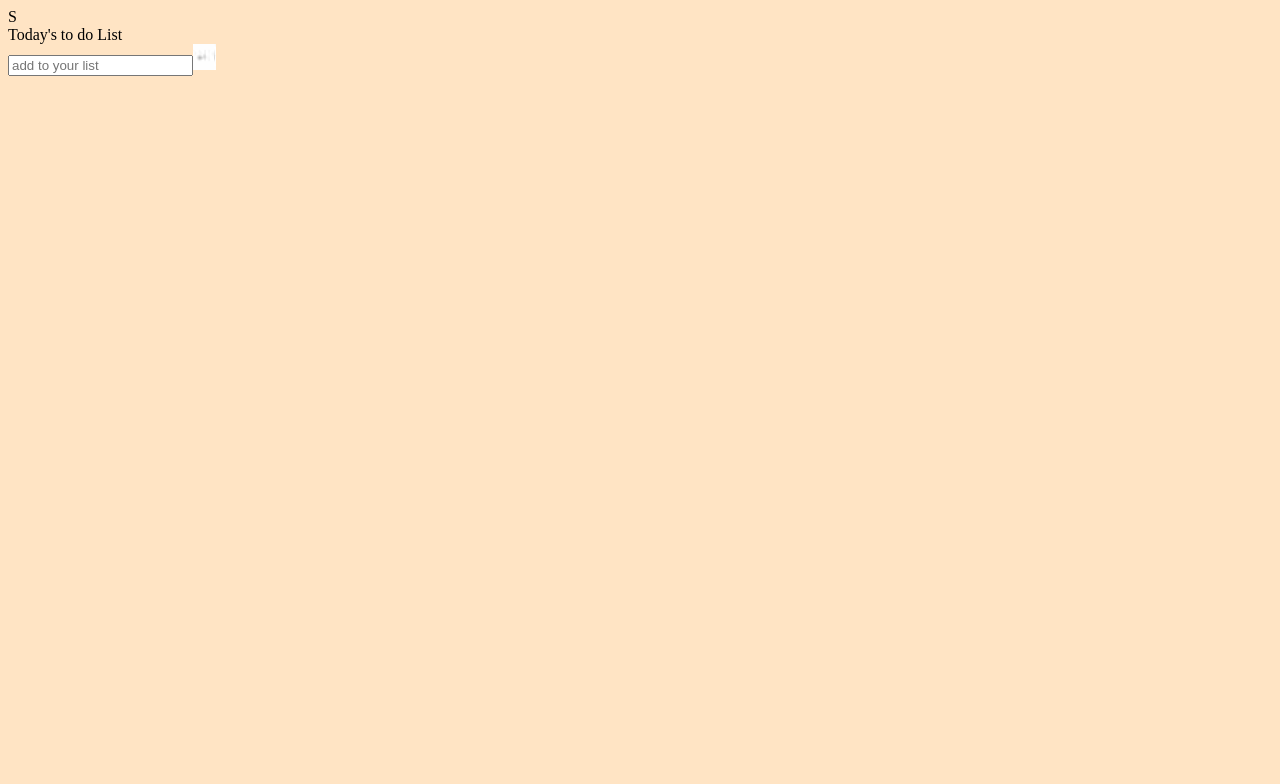
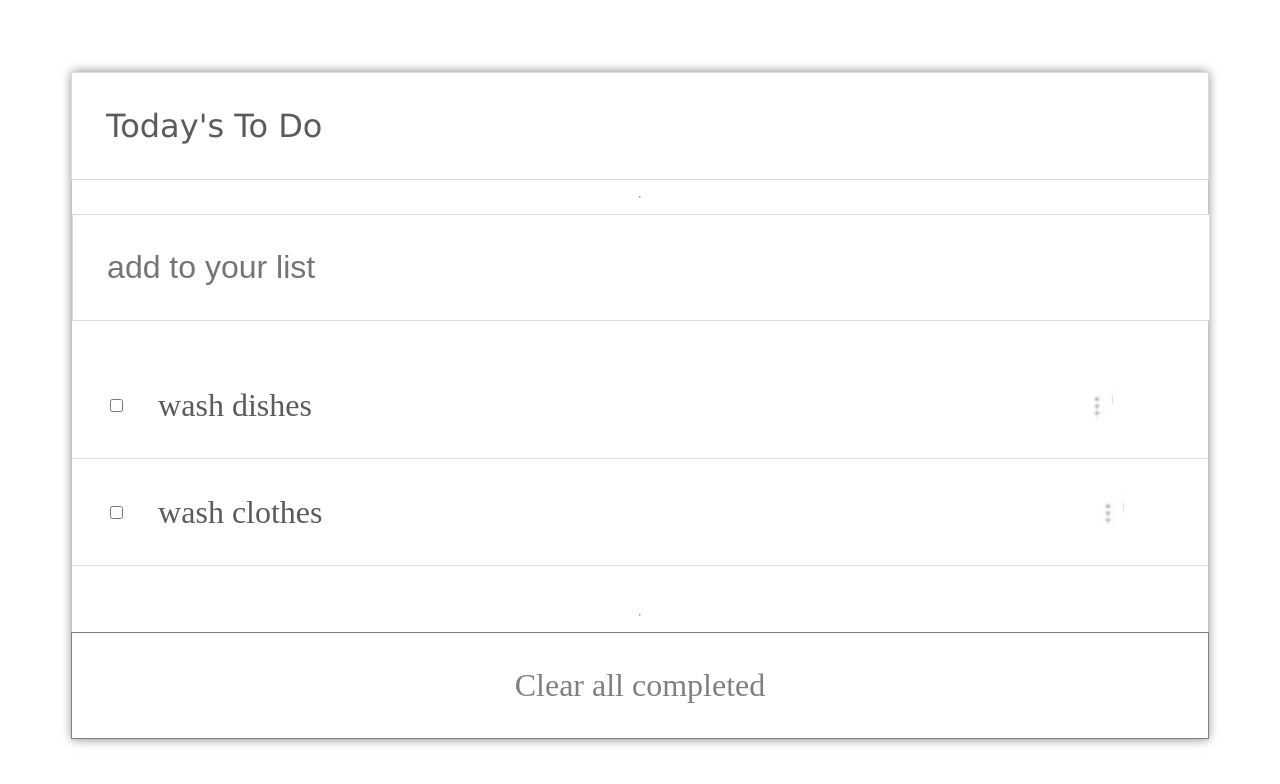
Before and after one commit to umarahgul/webpackSetup, a website built with webpack: page src/index.html in a window 1280 px wide. Built offline with nearby package versions, Linux system fonts and the light colour scheme.

Commit message:
added styles to the todo list

```diff
--- a/src/index.html
+++ b/src/index.html
@@ -5,14 +5,17 @@
     <meta name="viewport" content="width=device-width, initial-scale=1.0">
     <title>to do list</title>
 </head>
-<body>S
+<body>
     <section class="container_list" id="container">
-        <div>Today's to do List</div>
-        <div class="addListitem"><input type="text" placeholder="add to your list"><img src="./src/assets/enter.png"></div>
-
+        <div class="listStyle">Today's To Do </div>
+        <hr>
+        <div class="addListitem"><input type="text" placeholder="add to your list" class="inputNew"></div>
+        <div class="divider"></div>
         <div id="populate" class="populateList">
             <!-- populate list here -->
          </div>
+         <hr>
+         <div class="clearAll" id="clearAll">Clear all completed</div>
     </section>
 
 </body>
--- a/src/index.js
+++ b/src/index.js
@@ -1,40 +1,53 @@
 import _ from 'lodash';
 import './style.css';
-import Icon from './icon.png';
 import addItem from './modules/addItem.js'
+import options from '/src/assets/options.png'
 
 
   const todoList=[
     {
-      descritpion: 'wash dishes',
-      completed:'false',
-      index: '0'
+      description: 'wash dishes',
+      completed:false,
+      index: 0
     },
     {
       description: 'wash clothes',
-      completed:'false',
-      index: '1'
+      completed:false,
+      index: 1
     }
   ];
 
   const populateList = () => {
+    // alert("hello world");
    const parent= document.getElementById('populate');
-    for(let x=0; x< todoList.length; x +=1)
+   const ulList= document.createElement('ul');
+   ulList.classList.add('ulList');
+    for(let x=0; x< todoList.length; x += 1)
     {
-      const ulList= document.
-      if (completed)
+      if (todoList[x].completed===false)
       {
-        const ulList= document.createElement('ul');
+        const divContainer =document.createElement('div');
+        divContainer.classList.add('divContainer');
+        const checkbox=document.createElement('input');
+        checkbox.setAttribute('type','checkbox');
         const liList=document.createElement('li');
+        liList.classList.add('liList');
+      //  liList.setAttribute('id',);
         liList.textContent=todoList[x].description;
-        ulList.appendChild(liList);
-        parent.appendChild(li);
+        const option=document.createElement('img');
+        option.src=options;
+
+        divContainer.appendChild(checkbox);
+        divContainer.appendChild(liList);
+        divContainer.appendChild(option);
+        ulList.appendChild(divContainer);
+
       }
 
+
     }
+
+    parent.appendChild(ulList);
   }
 
-  document.addEventListener('DOMContentLoaded', () =>{
-
-    populateList();
-  });
+  document.addEventListener('DOMContentLoaded', populateList);
--- a/src/style.css
+++ b/src/style.css
@@ -1,4 +1,79 @@
+body {
+  padding:5%;
+  font-size:2rem;
+  color:rgb(92, 90, 90);
+}
 
-  body {
-    background-color: bisque;
+#container {
+  display: flex;
+  flex-direction: column;
+  justify-content: center;
+  align-items: center;
+  box-shadow: 0 0 10px rgba(0, 0, 0, 0.5);
+  padding:0;
 }
+
+#populate {
+  display: flex;
+  flex-direction: column;
+  align-items: center;
+  justify-content: center;
+  width:100%;
+
+  margin:0;
+}
+.divContainer {
+  display:flex;
+  flex-direction: row;
+  align-items: center;
+  gap:3%;
+  width:94%;
+
+  padding:3%;
+  margin-left:0;
+  border-bottom: solid rgb(222, 218, 218) 1px;
+}
+.ulList {
+  width:100%;
+  list-style: none;
+  margin-left:0;
+  padding-left:0;
+
+}
+.liList {
+  margin-left:0;
+  margin-right: 70%;
+
+}
+.listStyle {
+  padding: 3%;
+  width: 94%;
+  border: solid rgb(222, 218, 218) 1px;
+  margin-bottom:0;
+  color:rgb(92, 90, 90);
+  font-size: 2rem;
+  font-family:'Lucida Sans', 'Lucida Sans Regular', 'Lucida Grande', 'Lucida Sans Unicode', Geneva, Verdana, sans-serif;
+  margin:0;
+
+}
+.clearAll{
+  width:94%;
+  border: solid gray 1px;
+  padding:3%;
+  margin:0;
+  background-color:rgb(222, 218, 218) 1px;
+  color:gray;
+  text-align: center;
+}
+
+.addListitem {
+  width: 100%;
+ margin: 0;
+}
+
+.addListitem > .inputNew{
+  width:94%;
+  padding:3%;
+  border:solid rgb(222, 218, 218) 1px;
+  font-size:2rem;
+}
```
Also changed, not shown: dist/bcc572ea910270c4c3d6.png (deleted), dist/index.bundle.js, dist/index.html, dist/runtime.bundle.js, dist/vendors-node_modules_css-loader_dist_runtime_api_js-node_modules_css-loader_dist_runtime_noSo-e1ba01.bundle.js (added), src/assets/recycle-bin-line-icon.webp (added).
